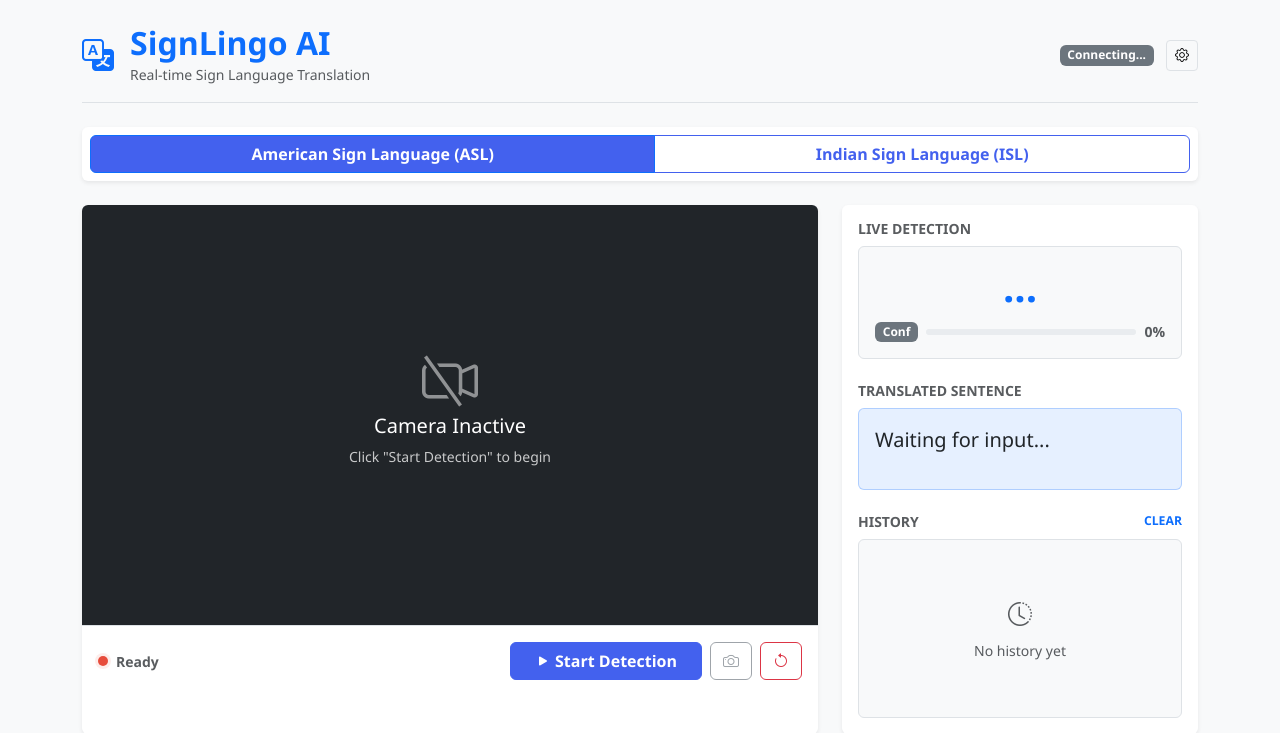
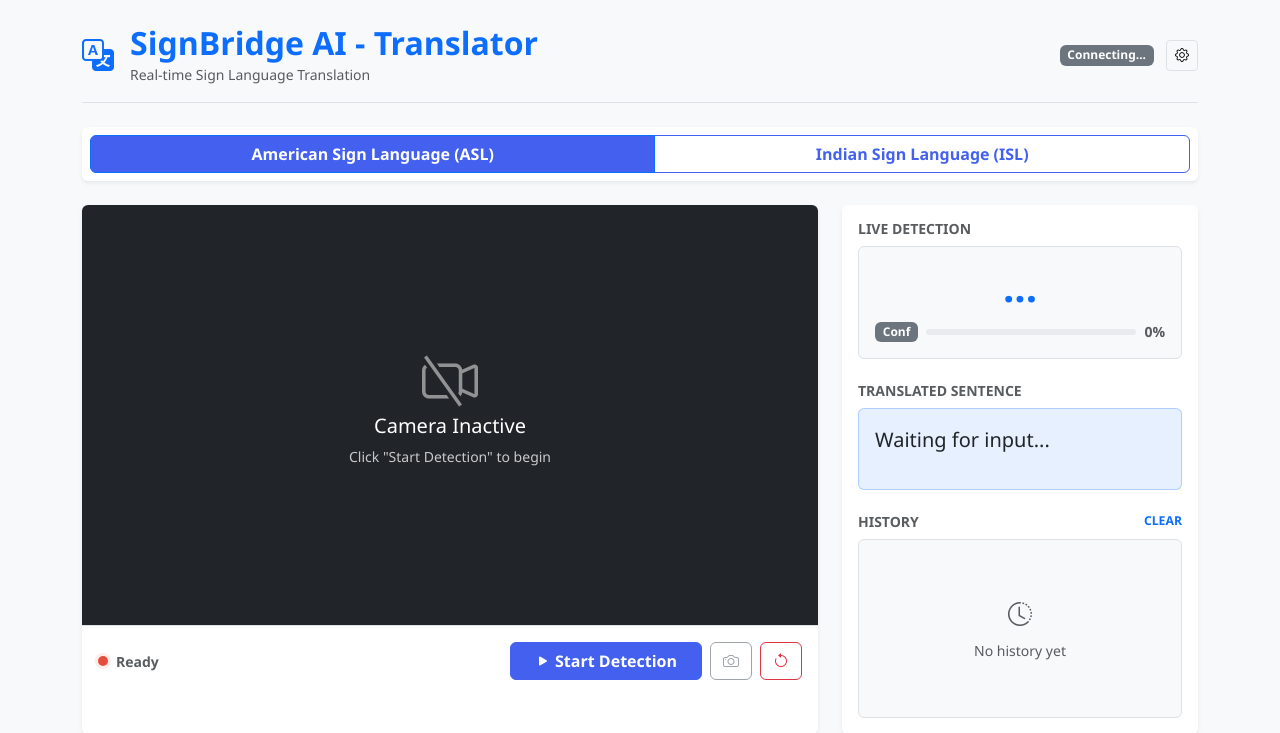
Before and after one commit to MdMujahith/RTSLDS, a Python web app: template templates/index.html in a window 1280 px wide. Shown: the top 733 px of the page. Run offline with Jinja, Linux system fonts and the light colour scheme; the template is opened without the code that fills it, so the values that code supplies are empty; some libraries are stand-ins or nearby versions.

```diff
--- a/templates/index.html
+++ b/templates/index.html
@@ -21,7 +21,7 @@
             <div class="d-flex align-items-center">
                 <i class="bi bi-translate fs-2 text-primary me-3"></i>
                 <div>
-                    <h2 class="title m-0 fw-bold text-primary">SignLingo AI</h2>
+                    <h2 class="title m-0 fw-bold text-primary">SignBridge AI - Translator</h2>
                     <small class="text-muted">Real-time Sign Language Translation</small>
                 </div>
             </div>
```
